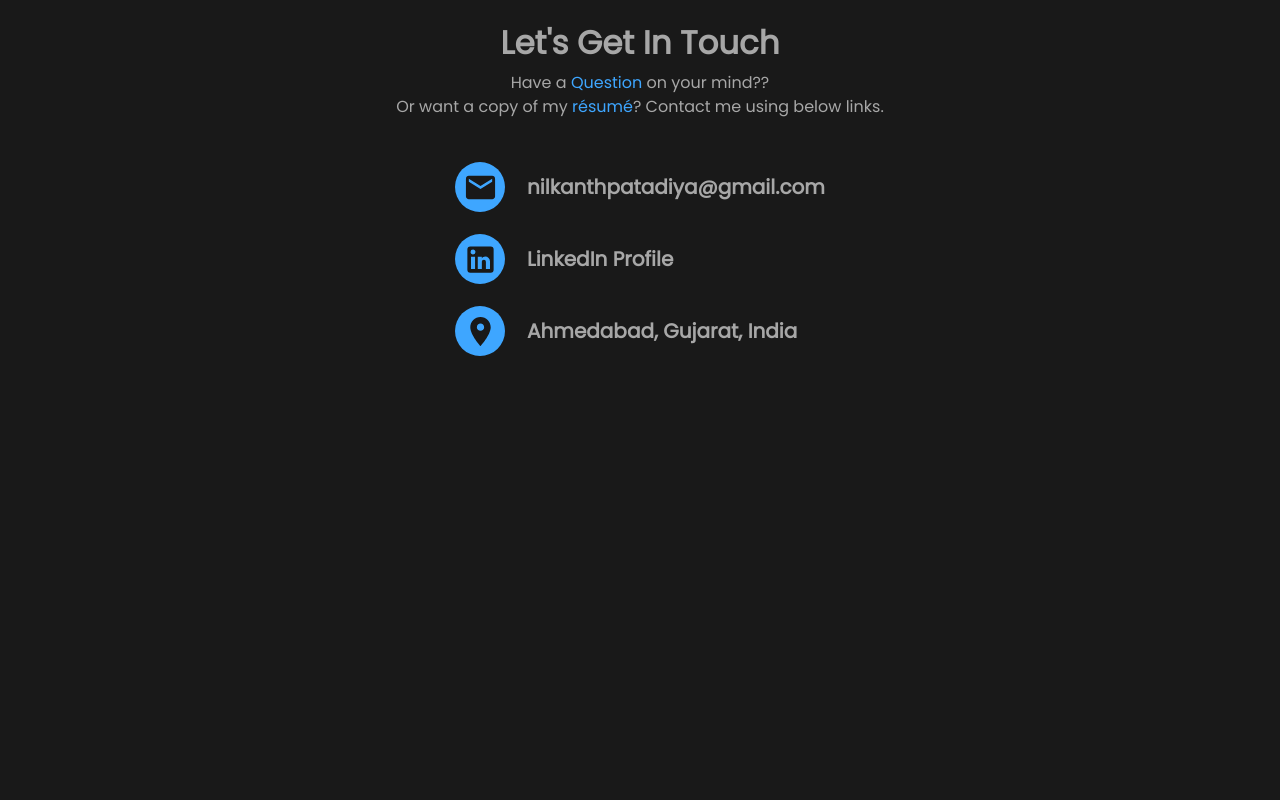
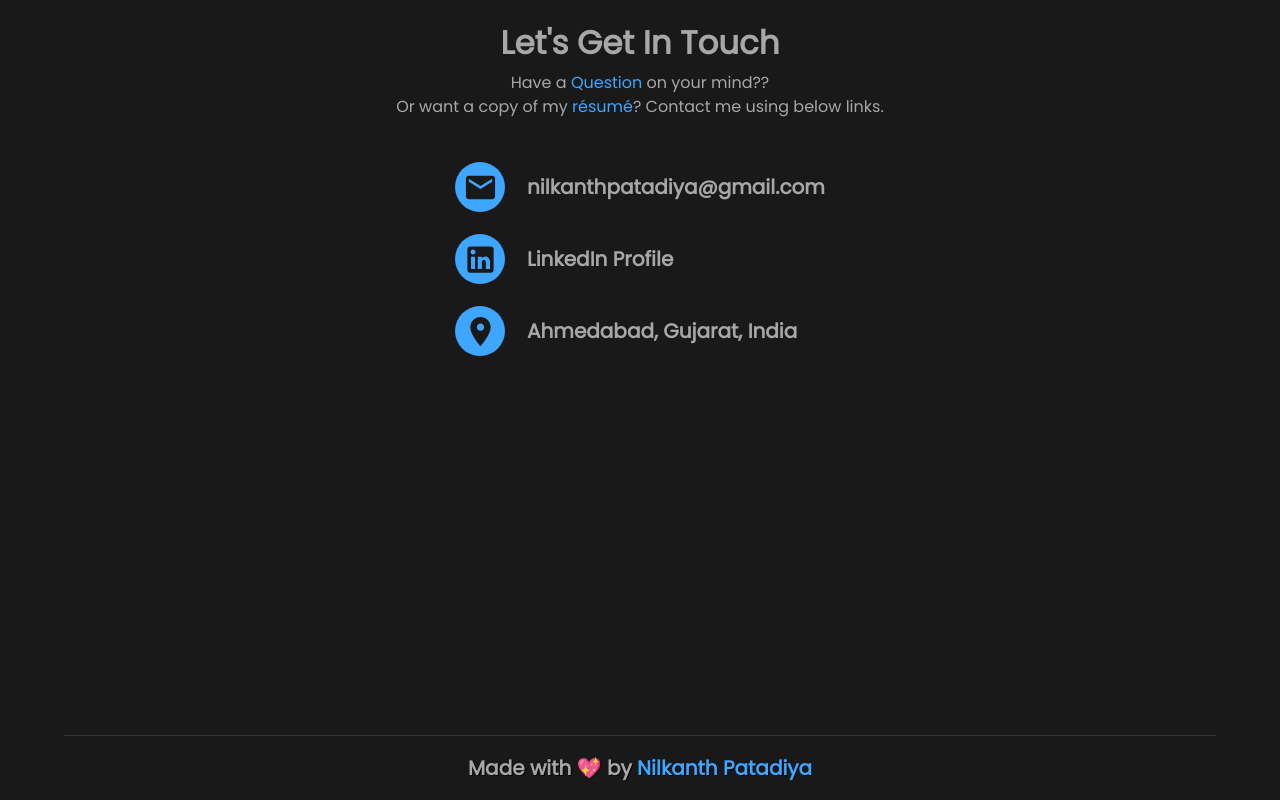
Before and after one commit to Pradyumna-1/ipradyumna, a React (Vite) app: page / in a window 1280 px wide. Shown: the part 3009-3809 px from the top of the page. Before the commit the page ends 3744 px from the top, so only its background shows below. Built offline with nearby package versions, Linux system fonts and the light colour scheme.

Commit message:
Add Footer component

```diff
--- /dev/null
+++ b/src/components/Footer.tsx
@@ -0,0 +1,20 @@
+import Link from "@mui/material/Link"
+import Typography from "@mui/material/Typography"
+import Divider from "@mui/material/Divider"
+
+const Footer = () => {
+  return (
+    <footer>
+      <Divider />
+      <Typography
+        variant="h6"
+        textAlign={"center"}
+        sx={{ textShadow: "1px 1px black", p: 2 }}
+      >
+        Made with &#x1F496; by <Link underline="none">Nilkanth Patadiya</Link>
+      </Typography>
+    </footer>
+  )
+}
+
+export default Footer
--- a/src/components/Layout.tsx
+++ b/src/components/Layout.tsx
@@ -33,6 +33,7 @@ import {
   githubProfile,
 } from "../utils/constants"
 import { useColorMode } from "../providers/ColorModeProvider"
+import Footer from "./Footer"
 
 const Layout = () => {
   const navIcons = [
@@ -180,6 +181,7 @@ const Layout = () => {
         <Skills secHeight={secHeight} navID={navItems[2]} />
         <Projects secHeight={secHeight} navID={navItems[3]} />
         <Contact secHeight={secHeight} navID={navItems[4]} />
+        <Footer />
       </Container>
       <ScrollToTop>
         <Fab size="medium" aria-label="scroll back to top" color="primary">
```
